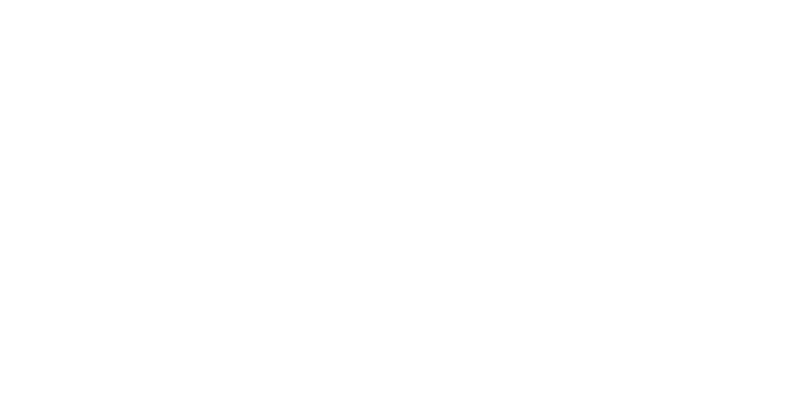
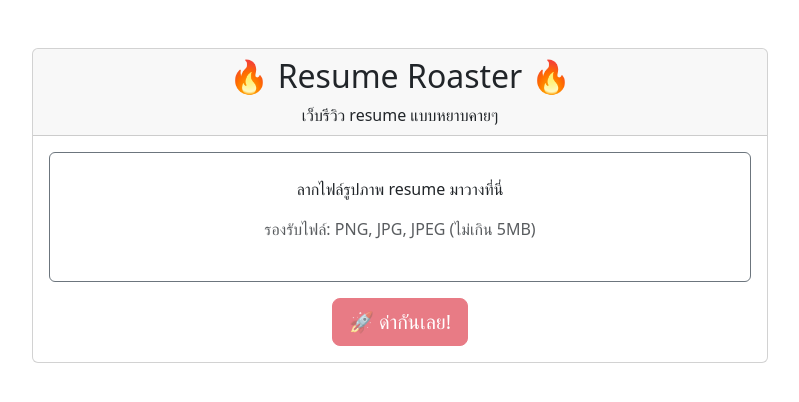
Before and after one commit to pumpkinn7/Unemployed-final-boss, a React (Vite) app: page / in a window 1280 px wide. Shown: the top 402 px of the page, without its empty margins (240-1039 px from the left). Built offline with nearby package versions, Linux system fonts and the light colour scheme.

Commit message:
Add new feature to process user input
Introduced a function to handle and validate user input, improving the robustness of the input processing workflow.

```diff
--- a/package.json
+++ b/package.json
@@ -10,10 +10,15 @@
     "preview": "vite preview"
   },
   "dependencies": {
+    "@cloudinary/react": "^1.14.3",
+    "@cloudinary/url-gen": "^1.21.0",
+    "axios": "^1.10.0",
     "bootstrap": "^5.3.7",
     "react": "^19.1.0",
     "react-bootstrap": "^2.10.10",
     "react-dom": "^19.1.0",
+    "react-dropzone": "^14.3.8",
+    "react-pdf": "^10.0.1",
     "react-router-dom": "^7.6.3"
   },
   "devDependencies": {
--- a/src/App.tsx
+++ b/src/App.tsx
@@ -1,9 +1,194 @@
+import axios from 'axios';
+import { useState } from 'react';
+import { Alert, Button, Card, Col, Container, Row, Spinner } from 'react-bootstrap';
+import { useDropzone } from 'react-dropzone';
+
 function App() {
+  const [file, setFile] = useState<File | null>(null);
+  const [loading, setLoading] = useState(false);
+  const [result, setResult] = useState<string>('');
+  const [error, setError] = useState<string>('');
+  const [imagePreview, setImagePreview] = useState<string | null>(null);
+
+  const onDrop = (acceptedFiles: File[]) => {
+    if (acceptedFiles.length > 0) {
+      const selectedFile = acceptedFiles[0];
+      setFile(selectedFile);
+      setResult('');
+      setError('');
+
+      const reader = new FileReader();
+      reader.onload = (e) => {
+        setImagePreview(e.target?.result as string);
+      };
+      reader.readAsDataURL(selectedFile);
+    }
+  };
+
+  const { getRootProps, getInputProps, isDragActive } = useDropzone({
+    onDrop,
+    accept: {
+      'image/*': ['.png', '.jpg', '.jpeg', '.gif', '.bmp', '.webp']
+    },
+    maxFiles: 1,
+    maxSize: 5 * 1024 * 1024 // 5MB max
+  });
+
+  const convertFileToBase64 = (file: File): Promise<string> => {
+    return new Promise((resolve, reject) => {
+      const reader = new FileReader();
+      reader.readAsDataURL(file);
+      reader.onload = () => resolve(reader.result as string);
+      reader.onerror = reject;
+    });
+  };
+
+  const analyzeResume = async () => {
+    if (!file || !imagePreview) return;
+
+    setLoading(true);
+    setError('');
+
+    try {
+      const base64Image = await convertFileToBase64(file);
+
+      const response = await axios.post('https://openrouter.ai/api/v1/chat/completions', {
+        model: "google/gemini-flash-1.5",
+        messages: [
+          {
+            role: "user",
+            content: [
+              {
+                type: "text",
+                text: "กรุณาวิเคราะห์ resume ในรูปภาพนี้แล้วให้คำวิจารณ์แบบหยาบคายๆ ด่ายาวๆ เป็นภาษาไทย ใช้คำพูดแบบเสียดสี เย้ยหยัน ชี้จุดด้อย และให้คำแนะนำปรับปรุงแบบตรงไปตรงมา ไม่ต้องสุภาพ"
+              },
+              {
+                type: "image_url",
+                image_url: {
+                  url: base64Image
+                }
+              }
+            ]
+          }
+        ],
+        max_tokens: 2000
+      }, {
+        headers: {
+          'Authorization': 'Bearer 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',
+          'HTTP-Referer': 'http://localhost:3000',
+          'X-Title': 'Resume Roaster',
+          'Content-Type': 'application/json'
+        },
+        timeout: 60000
+      });
+
+      if (response.data.choices?.[0]?.message?.content) {
+        setResult(response.data.choices[0].message.content);
+      } else {
+        setError('ไม่สามารถรับผลลัพธ์จาก AI ได้ กรุณาลองใหม่อีกครั้ง');
+      }
+    } catch (err: any) {
+      console.error('API Error:', err.response?.data);
+
+      if (err.response?.status === 413 || err.response?.data?.error?.message?.includes('size')) {
+        setError('ข้อผิดพลาด: ไฟล์ใหญ่เกินไป กรุณาลดขนาดไฟล์');
+      } else if (err.response?.status === 429) {
+        setError('ข้อผิดพลาด: ใช้งานเกินขีดจำกัด กรุณารอสักครู่แล้วลองใหม่');
+      } else {
+        setError('ข้อผิดพลาด: ไม่สามารถวิเคราะห์ได้ กรุณาลองใหม่อีกครั้ง');
+      }
+    } finally {
+      setLoading(false);
+    }
+  };
 
   return (
-    <>
-    </>
-  )
+    <Container className="py-5">
+      <Row className="justify-content-center">
+        <Col md={8}>
+          <Card>
+            <Card.Header className="text-center">
+              <h2>🔥 Resume Roaster 🔥</h2>
+              <p className="mb-0">เว็บรีวิว resume แบบหยาบคายๆ</p>
+            </Card.Header>
+            <Card.Body>
+              <div
+                {...getRootProps()}
+                className={`border border-dashed rounded p-4 text-center mb-3 ${isDragActive ? 'border-primary bg-light' : 'border-secondary'}`}
+                style={{ cursor: 'pointer' }}
+              >
+                <input {...getInputProps()} />
+                {isDragActive ? (
+                  <p>วางไฟล์ตรงนี้...</p>
+                ) : (
+                  <div>
+                    <p>ลากไฟล์รูปภาพ resume มาวางที่นี่</p>
+                    <p className="text-muted">รองรับไฟล์: PNG, JPG, JPEG (ไม่เกิน 5MB)</p>
+                  </div>
+                )}
+              </div>
+
+              {file && imagePreview && (
+                <Alert variant="info">
+                  <strong>ไฟล์ที่เลือก:</strong> {file.name}
+                  <div className="mt-3">
+                    <img
+                      src={imagePreview}
+                      alt="Resume preview"
+                      style={{
+                        maxWidth: '100%',
+                        maxHeight: '300px',
+                        objectFit: 'contain',
+                        border: '1px solid #ddd',
+                        borderRadius: '4px'
+                      }}
+                    />
+                  </div>
+                </Alert>
+              )}
+
+              <div className="text-center">
+                <Button
+                  variant="danger"
+                  size="lg"
+                  onClick={analyzeResume}
+                  disabled={!file || loading}
+                >
+                  {loading ? (
+                    <>
+                      <Spinner size="sm" className="me-2" />
+                      กำลังวิเคราะห์...
+                    </>
+                  ) : (
+                    '🚀 ด่ากันเลย!'
+                  )}
+                </Button>
+              </div>
+
+              {error && (
+                <Alert variant="danger" className="mt-3">
+                  {error}
+                </Alert>
+              )}
+
+              {result && (
+                <Card className="mt-4">
+                  <Card.Header>
+                    <h5>🗯️ ผลการวิเคราะห์</h5>
+                  </Card.Header>
+                  <Card.Body>
+                    <div style={{ whiteSpace: 'pre-wrap' }}>
+                      {result}
+                    </div>
+                  </Card.Body>
+                </Card>
+              )}
+            </Card.Body>
+          </Card>
+        </Col>
+      </Row>
+    </Container>
+  );
 }
 
-export default App
+export default App;
```
Also changed, not shown: 1 other file (tests, documents, lock files or other folders).
